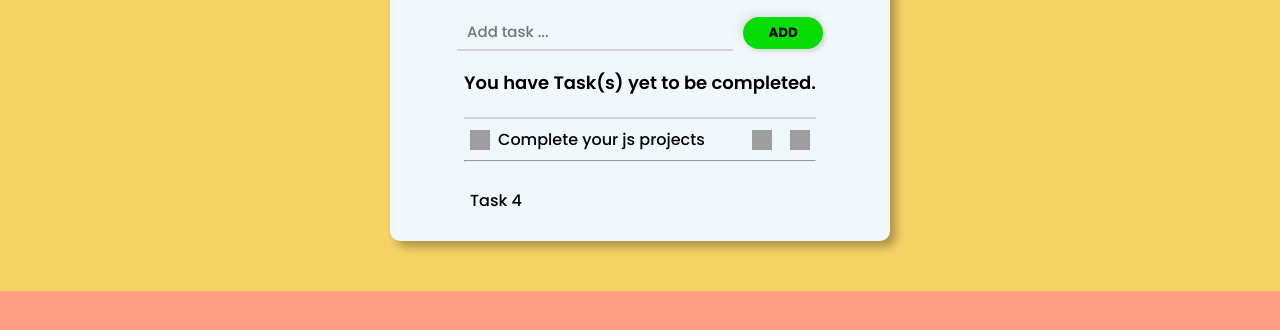
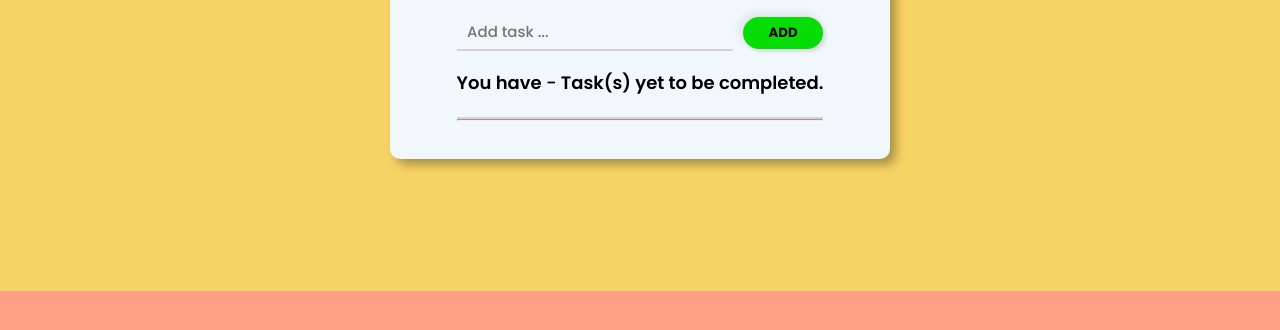
Before and after one commit to anmolrai03/CODETECH-Task2, a plain HTML site: page index.html in a window 1280 px wide. Shown: the part 144-474 px from the top of the page. Drawn offline with Linux system fonts and the light colour scheme; grey boxes are pictures that could not be loaded.

Commit message:
minor changes

```diff
--- a/index.html
+++ b/index.html
@@ -19,31 +19,44 @@
             </section>
             <section class="tasks js-tasks">
                 <p>
-                    You have <span class="task-remaining"></span>
+                    You have <span class="task-remaining">-</span>
                     Task(s) yet to be completed.
                 </p>
                 <ul class="uncompleted-tasks js-uncomplete-tasks">
-                    <li>
+                    <!-- <li>
                         <span class="task-data">
                             <span class="task-status">
                                 <img src="https://cdn-icons-png.flaticon.com/512/15476/15476717.png" alt="uncheched" class="unchecked">
                             </span>
-                            <span class="task-msg">Complete your js projects</span>
+                            <span class="task-msg js-task-msg">my message</span>
                         </span>
 
                         <span class="options">
-                            <span class="edit-icon">
+                            <span class="edit-icon js-edit-icon">
                                 <img src="https://cdn-icons-png.flaticon.com/512/1160/1160515.png" alt="edit">
                             </span>
-                            <span class="delete-icon">
+                            <span class="delete-icon js-delete-icon">
                                 <img src="https://cdn-icons-png.flaticon.com/512/1828/1828843.png" alt="delete">
                             </span>
                         </span>
-                    </li>
+                    </li> -->
+                    <!-- <li>
+                        <span class="task-data">
+                            <img src="https://cdn-icons-png.flaticon.com/512/15476/15476717.png" alt="unchecked" class="unchecked task-status">
+
+                            <span class="task-msg">task 2</span>
+                        </span>
+
+                        <span class="options">
+                            <img src="https://cdn-icons-png.flaticon.com/512/1160/1160515.png" alt="edit" class="edit-icon">
+
+                            <img src="https://cdn-icons-png.flaticon.com/512/1828/1828843.png" alt="delete" class="delete-icon">
+                        </span>
+                    </li> -->
                 </ul>
                 <hr>
                 <ul class="completed-tasks">
-                    <li>Task 4</li>
+                    <!-- <li>Task 4</li> -->
                 </ul>
             </section>
         </main>
```
